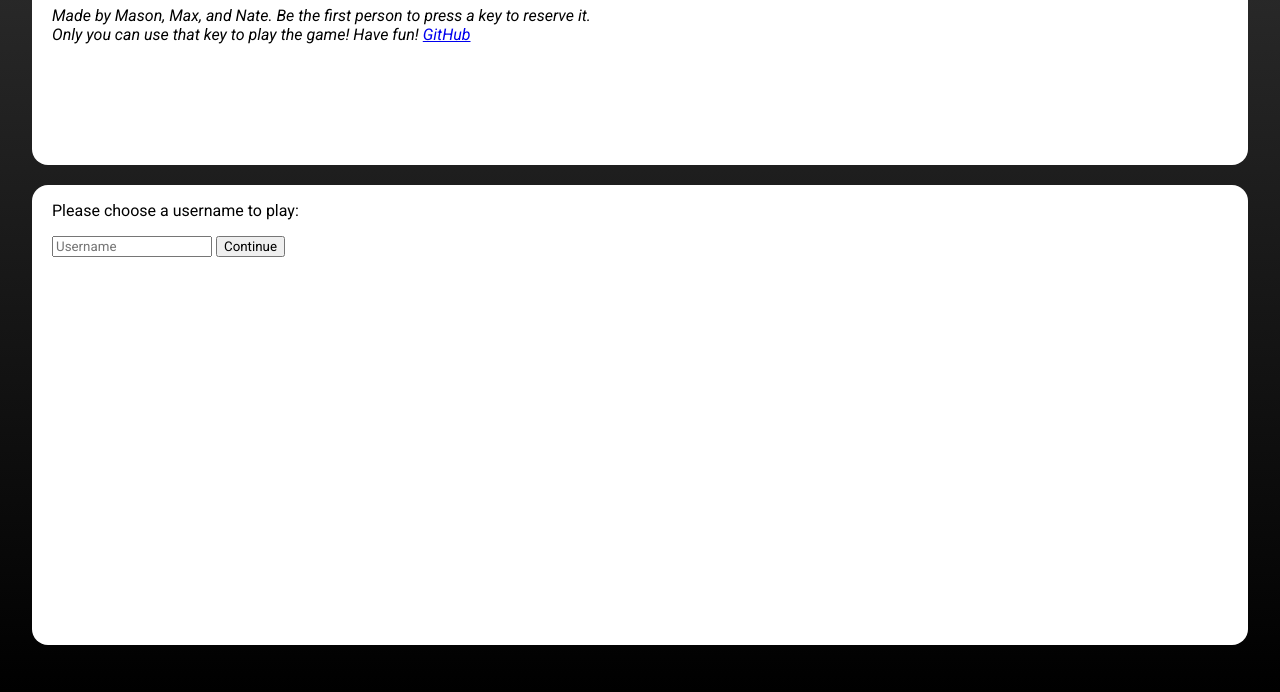
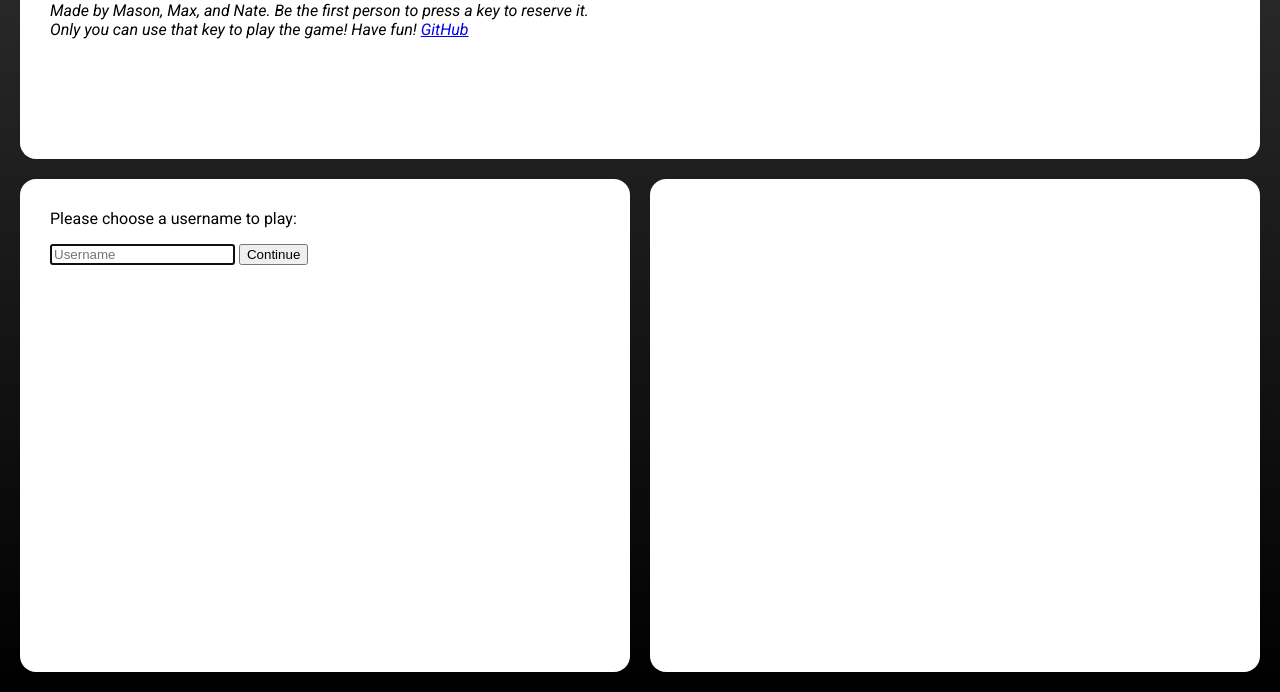
Before and after one commit to tinkerer9/collaborativekeys, a website: page src/public/index.html in a window 1280 px wide. Shown: the part 108-800 px from the top of the page. Drawn offline with nearby package versions, Linux system fonts and the light colour scheme; no server answers.

Commit message:
Huge CSS rework

```diff
--- a/src/public/index.html
+++ b/src/public/index.html
@@ -9,16 +9,25 @@
     <link href="https://fonts.googleapis.com/css2?family=Roboto:ital,wght@0,100..900;1,100..900&display=swap" rel="stylesheet">
 </head>
 <body>
-    <div class="pl">
-        <h1 class="interdiv">CollaboKeys</h1>
-        <p class="interdiv"><i>Made by Mason, Max, and Nate. Be the first person to press a key to reserve it.<br>Only you can use that key to play the game! Have fun! <a href="https://github.com/tinkerer9/collaborativekeys/tree/main">GitHub</a></i></p>
-    </div>
+    <div class="container">
+        <div class="item header">
+            <h1>CollaboKeys</h1>
+            <p><i>Made by Mason, Max, and Nate. Be the first person to press a key to reserve it.<br>Only you can use that key to play the game! Have fun! <a href="https://github.com/tinkerer9/collaborativekeys/tree/main">GitHub</a></i></p>
+        </div>
 
-    <div class="chat">
-        <p class="hideAfterNaming interdiv" id="inputlabel">Please choose a username to play:</p>
-        <input type="text" id="input" class="hideAfterNaming interdiv" placeholder="Username">
-        <button id="enter" class="hideAfterNaming">Continue</button><br class="hideAfterNaming">
-        <ui id="list"></ui><br>
+        <div class="item logs">
+            <div class="naming">
+                <p>Please choose a username to play:</p>
+                <input type="text" id="input" placeholder="Username">
+                <button id="enter">Continue</button>
+            </div>
+            <ui id="logList"></ui><br>
+        </div>
+
+        <div class="item keys">
+            <h2 id="keysHeader">Your keys:</h2>
+            <ui id="keysList"></ui><br>
+        </div>
     </div>
 
     <script src="/socket.io/socket.io.js"></script>
--- a/src/public/script.js
+++ b/src/public/script.js
@@ -1,10 +1,13 @@
 const socket = io();
 
-var list = document.getElementById("list")
-var input = document.getElementById("input")
-var enter = document.getElementById("enter")
-var pf = document.getElementById("playframe")
-var hideAfterNaming = document.getElementsByClassName("hideAfterNaming");
+const naming = document.getElementsByClassName("naming")[0];
+const input = document.getElementById("input");
+const enter = document.getElementById("enter");
+const logList = document.getElementById("logList");
+const keysHeader = document.getElementById("keysHeader");
+const keysList = document.getElementById("keysList");
+
+input.focus(); // immediately focus textbox
 
 input.addEventListener('input', () => {
   input.value = input.value.replace(/[^a-zA-Z0-9]/g, '');
@@ -28,9 +31,8 @@ socket.on("actions", function(e) {
             socket.emit("keyPress", { key: e.key });
         });
 
-        for (const element of hideAfterNaming) {
-            element.style.display = 'none';
-        }
+        naming.style.display = 'none';
+        keysHeader.style.display = 'block';
     }
 });
 
@@ -45,5 +47,5 @@ socket.on("setFrameLocation", function(e) {
 })
 
 function prependToList(message) {
-    list.insertAdjacentHTML('afterbegin', message);
+    logList.insertAdjacentHTML('afterbegin', message);
 }
--- a/src/public/styles.css
+++ b/src/public/styles.css
@@ -1,10 +1,10 @@
-#list {
-    list-style: none;
-    padding-left: 20px;
-    width: 70px;
-}
+html, body {
+    font-family: "Roboto", sans-serif;
 
-html, body {
+    height: 100%;
+    margin: 0;
+    padding: 0;
+
     background-image: linear-gradient(to bottom, rgb(46, 46, 46), rgb(0, 0, 0));
     background-color: black;
     background-repeat: no-repeat;
@@ -12,39 +12,30 @@ html, body {
     overflow: hidden;
 }
 
-#list li:first-child {
-    font-size: 22px;
-    margin-bottom: 10px;
+.container {
+    display: grid;
+
+    grid-template-columns: 1fr 1fr; /* horizontal ratios */
+    grid-template-rows: 1fr 2fr; /* vertical ratios */
+
+    grid-template-areas:
+        "header header" /* header merged */
+        "logs keys";
+
+    height: 100vh;
+    gap: 20px;
+    padding: 20px;
+    box-sizing: border-box;
 }
 
-.pl {
-    display: block;
-    margin-right: 1%;
-    margin-top: 1%;
-    background-color: black;
-    width: 95%;
-    height: 30%;
-    position: absolute;
-    left: 2.5%;
-    background-color: white;
-    border-radius: 1em;
-    top: 2.5%;
+.header {
+    grid-area: header;
 }
 
-.chat {
-    display: block;
-    margin-right: 1%;
-    margin-top: 1%;
-    background-color: black;
-    width: 95%;
-    height: 57.5%;
-    position: absolute;
-    left: 2.5%;
-    top: 35%;
-    border-radius: 1em;
-    background-color: white;
-    /*overflow: hidden;*/
-    overflow-y: scroll; /* Enable vertical scrolling */
+.logs {
+    grid-area: logs;
+
+    overflow-y: scroll;
     overflow-x: hidden;
     &::-webkit-scrollbar {
         display: none;
@@ -52,17 +43,46 @@ html, body {
     -ms-overflow-style: none;
     scrollbar-width: none;
 }
-.interdiv {
-    margin-left: 20px;
-}
-li {
-  margin-left: 20px;
-}
-* {
-  font-family: "Roboto", sans-serif;
+
+#enter {
+    margin-bottom: 20px;
 }
 
-/*.chat, .pl {
-    background-image: radial-gradient(circle at center, #e5e5e5 1px, transparent 0);
-    background-size: 20px 20px;
-}*/
+#logList {
+    list-style: none;
+}
+
+#logList li:first-child {
+    font-size: 22px;
+    margin-bottom: 10px;
+}
+
+.keys {
+    grid-area: keys;
+
+    overflow-y: scroll;
+    overflow-x: hidden;
+    &::-webkit-scrollbar {
+        display: none;
+    }
+    -ms-overflow-style: none;
+    scrollbar-width: none;
+}
+
+#keysHeader {
+    display: none;
+}
+
+#keysList {
+    list-style: none;
+}
+
+.item {
+    border-radius: 1em;
+    background-color: white;
+    padding: 30px;
+}
+
+.item *:first-child {
+    margin-top: 0;
+}
```
